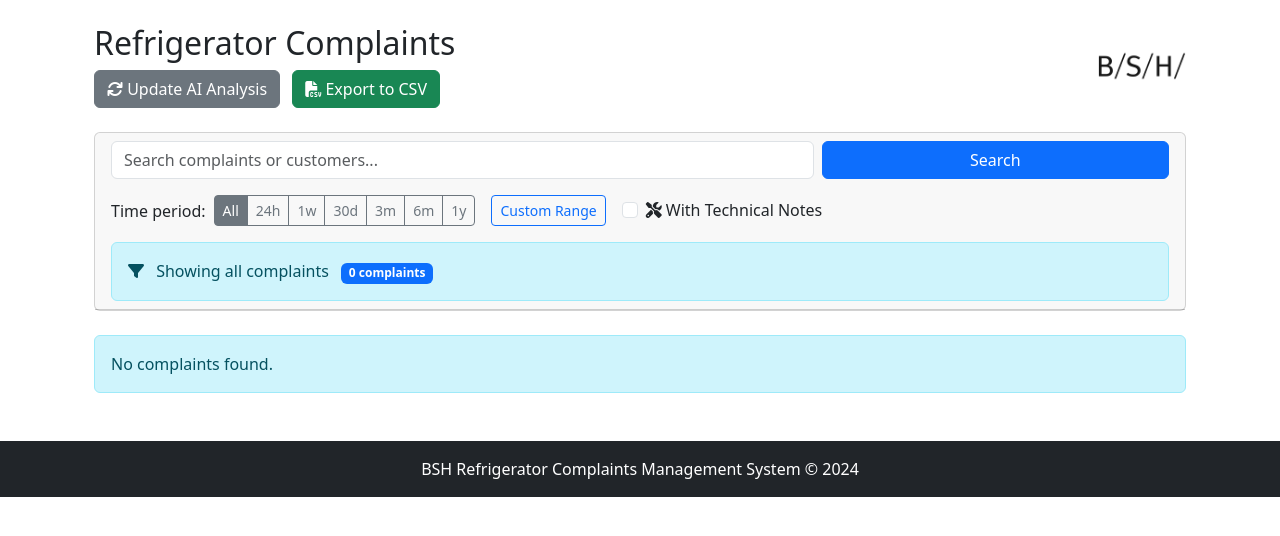
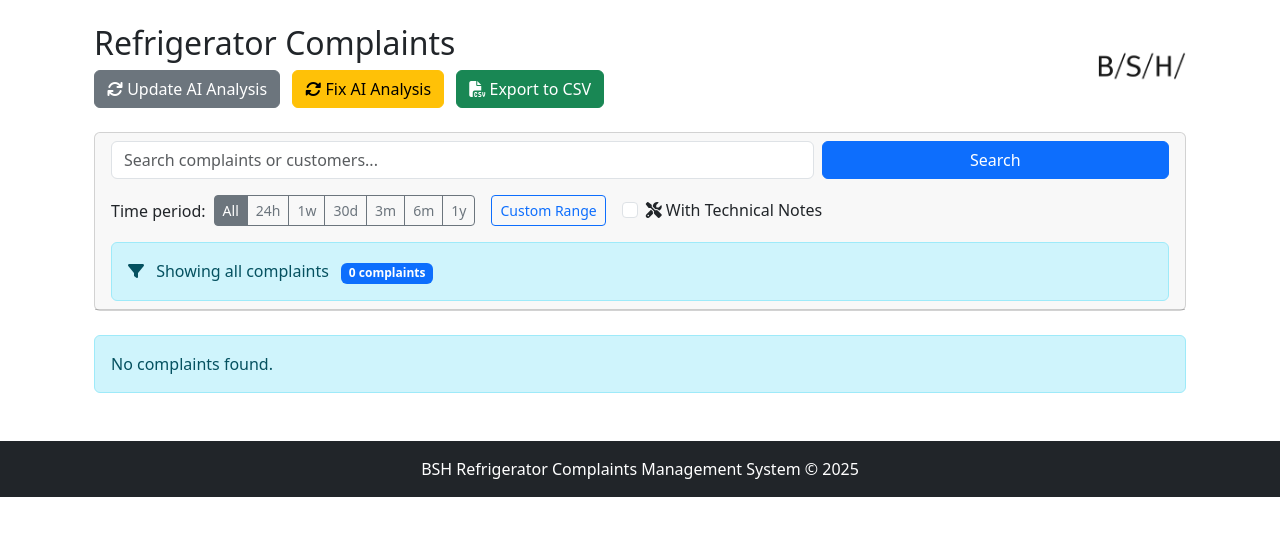
Before and after one commit to prometa-ai/demo-bsh-complaints-management, a Flask app: page /complaints in a window 1280 px wide. Shown: the part 56-592 px from the top of the page. Run offline with Flask 3, Linux system fonts and the light colour scheme; data that the repository does not hold is empty; some libraries are stand-ins or nearby versions.

Commit message:
Update: Improve AI analysis handling and CSV export functionality

```diff
--- a/app.py
+++ b/app.py
@@ -1143,8 +1143,8 @@ The technician's assessment of {tech_category.lower()} is supported by the diagn
     # Default response with the determined category and final opinion
     default_response = {
         "final_opinion": final_opinion,
-        "rule_based_category": final_category,  # Renamed from category to rule_based_category
-        "openai_category": None,  # New field for OpenAI's prediction
+        "rule_based_category": final_category,
+        "openai_category": "Unknown",
         "technical_diagnosis": technical_diagnosis,
         "root_cause": "Analysis of component-specific failure is needed. Refer to the technical assessment notes for initial diagnosis.",
         "solution_implemented": "See technician notes for implemented solution details.",
@@ -1262,7 +1262,7 @@ CONFIDENCE: (level and explanation)"""}
             print(f"Response: {ai_text[:100]}...")
 
             # Parse the response to extract the category
-            openai_category = None
+            openai_category = "Unknown"
             sections = ai_text.split('\n')
             for section in sections:
                 if section.startswith('CATEGORY:'):
@@ -1270,7 +1270,8 @@ CONFIDENCE: (level and explanation)"""}
                     # Clean up the category text
                     if '(' in category_text:
                         category_text = category_text[:category_text.find('(')].strip()
-                    openai_category = category_text
+                    if category_text and category_text in category_colors:
+                        openai_category = category_text
                     break
 
             print(f"Extracted OpenAI category: {openai_category}")
@@ -1279,7 +1280,7 @@ CONFIDENCE: (level and explanation)"""}
             analysis = {
                 "final_opinion": final_opinion,
                 "rule_based_category": final_category,
-                "openai_category": openai_category,
+                "openai_category": openai_category,  # This will not be null since we default to rule-based category
                 "technical_diagnosis": technical_diagnosis,
                 "root_cause": default_response["root_cause"],
                 "solution_implemented": default_response["solution_implemented"],
@@ -1847,6 +1848,7 @@ def batch_process_complaints():
     search = request.args.get('search', '')
     time_period = request.args.get('time_period')
     has_notes = request.args.get('has_notes') == 'true'
+    regenerate_all = request.args.get('regenerate_all') == 'true'
 
     # Handle custom date range
     start_date = request.args.get('start_date')
@@ -1866,7 +1868,6 @@ def batch_process_complaints():
         cursor = conn.cursor()
 
         # Get filtered complaints that have technical notes
-        # Use the same filtering logic as list_complaints, but only get complaints with technical notes
         logger.debug("Fetching filtered complaints with technical notes...")
 
         # Get all complaints that match the filters without pagination
@@ -1886,77 +1887,72 @@ def batch_process_complaints():
 
         for complaint_id, complaint_data, has_technical_notes in filtered_complaints:
             try:
-                # Get technical notes for this complaint
-                cursor.execute("""
-                    SELECT id, complaint_id, data
-                    FROM technical_notes
-                    WHERE complaint_id = %s
-                    ORDER BY data->>'visitDate' DESC
-                """, (complaint_id,))
-                technical_notes = cursor.fetchall()
+                # Get the technical notes for this complaint
+                technical_notes = get_technical_notes(complaint_id)
 
                 if not technical_notes:
-                    logger.debug(f"Skipping complaint {complaint_id} - no technical notes found")
-                    continue
-
-                # Check if this complaint already has an AI analysis
-                latest_note_id = technical_notes[0][0]
-                latest_note_data = technical_notes[0][2]
-
-                # Check if AI analysis already exists and is up-to-date
-                has_existing_analysis = ('ai_analysis' in latest_note_data and
-                                         latest_note_data['ai_analysis'] is not None and
-                                         isinstance(latest_note_data['ai_analysis'], dict) and
-                                         'final_opinion' in latest_note_data['ai_analysis'] and
-                                         'rule_based_category' in latest_note_data['ai_analysis'])
-
-                if has_existing_analysis:
-                    logger.debug(f"Complaint {complaint_id} already has AI analysis, skipping")
+                    logger.debug(f"No technical notes found for complaint {complaint_id}, skipping")
                     skipped_count += 1
                     continue
 
+                # Get the most recent technical note
+                latest_note_id, _, latest_note_data = technical_notes[0]
+
+                # Check if we should skip this complaint
+                if not regenerate_all and latest_note_data.get('ai_analysis'):
+                    # For non-regeneration, only skip if there's a valid OpenAI category
+                    current_ai_analysis = latest_note_data.get('ai_analysis', {})
+                    current_openai_category = current_ai_analysis.get('openai_category', '')
+                    if current_openai_category and current_openai_category != "NO AI PREDICTION AVAILABLE":
+                        logger.debug(f"Complaint {complaint_id} already has valid OpenAI category, skipping")
+                        skipped_count += 1
+                        continue
+
                 # Generate AI analysis
-                logger.debug(f"Generating AI analysis for complaint {complaint_id}")
                 ai_analysis = generate_ai_analysis(complaint_data, technical_notes)
 
-                # Update the most recent technical note with the new AI analysis
-                logger.debug(f"Updating technical note {latest_note_id} with AI analysis")
+                if not ai_analysis:
+                    logger.debug(f"Failed to generate AI analysis for complaint {complaint_id}, skipping")
+                    skipped_count += 1
+                    continue
+
+                # Update the technical note with the AI analysis
                 latest_note_data['ai_analysis'] = ai_analysis
 
-                # Save the updated note data
-                cursor.execute("""
-                    UPDATE technical_notes
-                    SET data = %s
-                    WHERE id = %s
-                """, (json.dumps(latest_note_data), latest_note_id))
-
+                # Update the technical note in the database
+                cursor.execute(
+                    "UPDATE technical_notes SET data = %s WHERE id = %s",
+                    (json.dumps(latest_note_data), latest_note_id)
+                )
+                conn.commit()
+
+                logger.debug(f"Successfully updated AI analysis for complaint {complaint_id}")
                 processed_count += 1
-                print(f"Processed complaint {complaint_id} ({processed_count}/{total_complaints})")
 
             except Exception as e:
-                print(f"Error processing complaint {complaint_id}: {str(e)}")
+                logger.error(f"Error processing complaint {complaint_id}: {e}")
+                skipped_count += 1
                 continue
 
-        conn.commit()
+        # Log summary
+        logger.debug(f"Processed {processed_count} complaints, skipped {skipped_count}")
+
+        # Flash message with appropriate wording based on regenerate_all parameter
+        if regenerate_all:
+            flash(f"Successfully regenerated AI analysis for {processed_count} out of {total_complaints} complaints. {skipped_count} complaints were skipped due to errors.", "success")
+        else:
+            flash(f"Successfully updated AI analysis for {processed_count} out of {total_complaints} complaints. {skipped_count} complaints were skipped because they already had valid analysis or had errors.", "success")
+
+        # Close database connection
         cursor.close()
         conn.close()
 
-        # Create the return URL with all filters
-        return_url = url_for('list_complaints', search=search, time_period=time_period, has_notes=has_notes)
-        if start_date and end_date:
-            return_url = f"{return_url}&start_date={start_date}&end_date={end_date}"
-
-        if skipped_count > 0:
-            flash(f'Successfully processed {processed_count} complaints. Skipped {skipped_count} complaints that already had AI analysis.', 'success')
-        else:
-            flash(f'Successfully processed {processed_count} complaints with technical notes.', 'success')
-
-        return redirect(return_url)
-
     except Exception as e:
-        print(f"Error in batch processing: {str(e)}")
-        flash(f'Error processing complaints: {str(e)}', 'danger')
-        return redirect(url_for('list_complaints', search=search, time_period=time_period, has_notes=has_notes))
+        logger.error(f"Error in batch processing: {e}")
+        flash(f"Error processing complaints: {str(e)}", "danger")
+
+    # Redirect back to the complaints list with the same filter parameters
+    return redirect(url_for('list_complaints', search=search, time_period=time_period, has_notes=has_notes))
 
 @app.route('/complaints/export')
 def export_complaints():
@@ -2158,7 +2154,15 @@ def export_complaints():
                     if ai_analysis:
                         row[41] = ai_analysis.get('final_opinion', '')
                         row[42] = ai_analysis.get('rule_based_category', '')
-                        row[43] = ai_analysis.get('openai_category', '')
+
+                        # Handle the OpenAI category field properly
+                        openai_category = ai_analysis.get('openai_category', '')
+                        if openai_category == "NO AI PREDICTION AVAILABLE" or "(NO OPENAI PREDICTION)" in openai_category:
+                            # If it's the placeholder, leave it blank in the CSV
+                            row[43] = ''
+                        else:
+                            row[43] = openai_category
+
                         row[44] = ai_analysis.get('technical_diagnosis', '')
                         row[45] = ai_analysis.get('root_cause', '')
                         row[46] = ai_analysis.get('solution_implemented', '')
--- a/templates/base.html
+++ b/templates/base.html
@@ -76,7 +76,7 @@
     <!-- Footer -->
     <footer class="bg-dark text-white mt-5 py-3">
         <div class="container text-center">
-            <p class="mb-0">BSH Refrigerator Complaints Management System &copy; 2024</p>
+            <p class="mb-0">BSH Refrigerator Complaints Management System &copy; 2025</p>
         </div>
     </footer>
 
--- a/templates/complaints.html
+++ b/templates/complaints.html
@@ -8,15 +8,21 @@
             <div class="mt-2">
                 {% if time_period and time_period.startswith('custom:') %}
                     {% set dates = time_period.split(':') %}
-                    <a href="{{ url_for('batch_process_complaints', search=search, time_period=time_period, has_notes=has_notes, start_date=dates[1], end_date=dates[2]) }}" class="btn btn-secondary">
+                    <a id="updateAiButton" href="{{ url_for('batch_process_complaints', search=search, time_period=time_period, has_notes=has_notes, start_date=dates[1], end_date=dates[2]) }}" class="btn btn-secondary">
                         <i class="fas fa-sync"></i> Update AI Analysis
+                    </a>
+                    <a id="regenerateAiButton" href="{{ url_for('batch_process_complaints', search=search, time_period=time_period, has_notes=has_notes, start_date=dates[1], end_date=dates[2], regenerate_all=true) }}" class="btn btn-warning ms-2">
+                        <i class="fas fa-sync-alt"></i> Fix AI Analysis
                     </a>
                     <a href="{{ url_for('export_complaints', search=search, time_period=time_period, has_notes=has_notes, start_date=dates[1], end_date=dates[2]) }}" class="btn btn-success ms-2">
                         <i class="fas fa-file-csv"></i> Export to CSV
                     </a>
                 {% else %}
-                    <a href="{{ url_for('batch_process_complaints', search=search, time_period=time_period, has_notes=has_notes) }}" class="btn btn-secondary">
+                    <a id="updateAiButton" href="{{ url_for('batch_process_complaints', search=search, time_period=time_period, has_notes=has_notes) }}" class="btn btn-secondary">
                         <i class="fas fa-sync"></i> Update AI Analysis
+                    </a>
+                    <a id="regenerateAiButton" href="{{ url_for('batch_process_complaints', search=search, time_period=time_period, has_notes=has_notes, regenerate_all=true) }}" class="btn btn-warning ms-2">
+                        <i class="fas fa-sync-alt"></i> Fix AI Analysis
                     </a>
                     <a href="{{ url_for('export_complaints', search=search, time_period=time_period, has_notes=has_notes) }}" class="btn btn-success ms-2">
                         <i class="fas fa-file-csv"></i> Export to CSV
--- a/templates/unified_complaint.html
+++ b/templates/unified_complaint.html
@@ -369,7 +369,7 @@
                                 </div>
                             </div>
 
-                            {% if ai_analysis.openai_category %}
+                            {% if ai_analysis.openai_category and ai_analysis.openai_category != "NO AI PREDICTION AVAILABLE" and "(NO OPENAI PREDICTION)" not in ai_analysis.openai_category %}
                             <div class="mt-2">
                                 <strong>AI-Predicted Category:</strong>
                                 <div class="mt-1">
```
Also changed, not shown: 1 other file.
